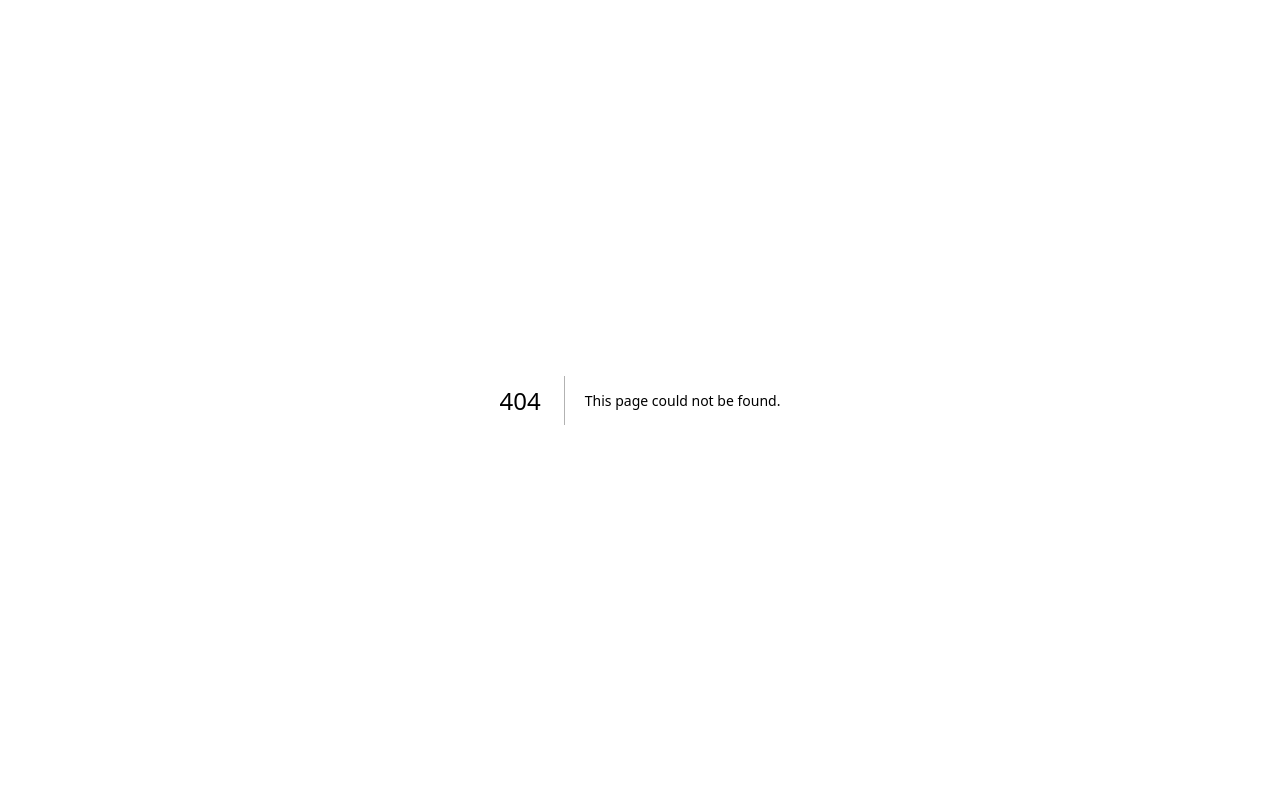
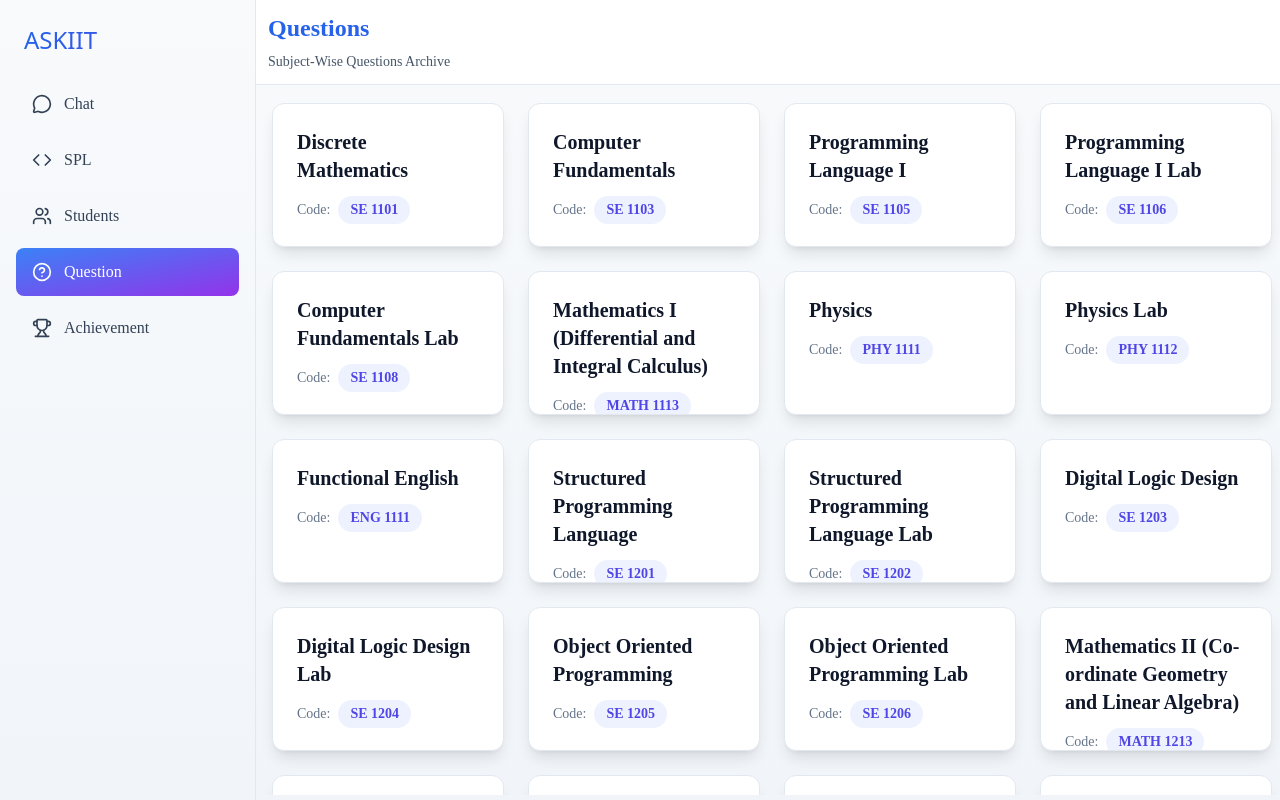
Before and after one commit to archmage-24/askiit, a Next.js app in the folder client/: page /questions in a window 1280 px wide. Before the commit this address had no page. Built offline with nearby package versions, Linux system fonts and the light colour scheme; a web font is replaced by a local one.

Commit message:
feat: add questions page

```diff
--- /dev/null
+++ b/client/src/app/questions/layout.tsx
@@ -0,0 +1,29 @@
+import { Sidebar } from "@/components/Sidebar";
+import React from "react";
+
+interface LayoutProps {
+  children: React.ReactNode;
+}
+
+const Layout: React.FC<LayoutProps> = ({ children }) => {
+  return (
+    <div className="min-h-screen bg-gradient-to-b from-slate-50 to-slate-100">
+      <div className="flex">
+        <Sidebar />
+
+        {/* Main content area */}
+        <main className="flex-1">
+          {/* Header */}
+          <header className="bg-white border-b border-slate-200 p-3 fixed top-0 left-64 right-0">
+            <h1 className="text-2xl font-bold font-sans text-slate-800 bg-gradient-to-r from-blue-600 to-indigo-600 bg-clip-text text-transparent">Questions</h1>
+            <p className="text-sm text-slate-600 mt-2">Subject-Wise Questions Archive</p>
+          </header>
+          {/* Page Content */}
+          {children}
+        </main>
+      </div>
+    </div>
+  );
+};
+
+export default Layout;
--- /dev/null
+++ b/client/src/app/questions/page.tsx
@@ -0,0 +1,105 @@
+import { CourseCard } from "@/components/CourseCard";
+
+const Page = () => {
+  const courses = [
+    // Semester 1
+    { code: "SE 1101", name: "Discrete Mathematics" },
+    { code: "SE 1103", name: "Computer Fundamentals" },
+    { code: "SE 1105", name: "Programming Language I" },
+    { code: "SE 1106", name: "Programming Language I Lab" },
+    { code: "SE 1108", name: "Computer Fundamentals Lab" },
+    {
+      code: "MATH 1113",
+      name: "Mathematics I (Differential and Integral Calculus)",
+    },
+    { code: "PHY 1111", name: "Physics" },
+    { code: "PHY 1112", name: "Physics Lab" },
+    { code: "ENG 1111", name: "Functional English" },
+
+    // Semester 2
+    { code: "SE 1201", name: "Structured Programming Language" },
+    { code: "SE 1202", name: "Structured Programming Language Lab" },
+    { code: "SE 1203", name: "Digital Logic Design" },
+    { code: "SE 1204", name: "Digital Logic Design Lab" },
+    { code: "SE 1205", name: "Object Oriented Programming" },
+    { code: "SE 1206", name: "Object Oriented Programming Lab" },
+    {
+      code: "MATH 1213",
+      name: "Mathematics II (Co-ordinate Geometry and Linear Algebra)",
+    },
+    { code: "STAT 1213", name: "Statistics" },
+    { code: "ENG 1212", name: "English Proficiency and Presentation Skills" },
+
+    // Semester 3
+    { code: "SE 2101", name: "Data Structure" },
+    { code: "SE 2102", name: "Data Structure Lab" },
+    { code: "SE 2103", name: "Database Systems" },
+    { code: "SE 2104", name: "Database Systems Lab" },
+    { code: "SE 2105", name: "Software Engineering Fundamentals" },
+    { code: "SE 2107", name: "Theory of Computation" },
+    {
+      code: "MATH 2113",
+      name: "Mathematics III (Vector Analysis and Fourier Analysis)",
+    },
+    { code: "SE 2108", name: "Technical Writing and Communication" },
+
+    // Semester 4
+    { code: "SE 2201", name: "Operating System" },
+    { code: "SE 2202", name: "Operating System Lab" },
+    { code: "SE 2203", name: "Software Requirements Engineering" },
+    { code: "SE 2205", name: "Computer Networks" },
+    { code: "SE 2206", name: "Computer Networks Lab" },
+    { code: "SE 2207", name: "Algorithms" },
+    { code: "SE 2208", name: "Algorithms Lab" },
+    { code: "SE 2209", name: "Software Quality Assurance and Testing" },
+
+    // Semester 5
+    { code: "SE 3101", name: "Artificial Intelligence" },
+    { code: "SE 3102", name: "Artificial Intelligence Lab" },
+    { code: "SE 3103", name: "Human Computer Interaction" },
+    { code: "SE 3105", name: "Software Design and Architecture" },
+    { code: "SE 3107", name: "Computer Graphics" },
+    { code: "SE 3108", name: "Computer Graphics Lab" },
+    { code: "SE 3109", name: "Web Engineering" },
+    { code: "SE 3110", name: "Web Engineering Lab" },
+
+    // Semester 6
+    { code: "SE 3201", name: "Software Project Management" },
+    { code: "SE 3203", name: "Distributed Systems" },
+    { code: "SE 3205", name: "Mobile Application Development" },
+    { code: "SE 3206", name: "Mobile Application Development Lab" },
+    { code: "SE 3207", name: "Cyber Security and Forensics" },
+    { code: "SE 3209", name: "Cloud Computing" },
+    { code: "SE 3210", name: "Cloud Computing Lab" },
+    { code: "SE 3212", name: "Project / Thesis - I" },
+
+    // Semester 7
+    { code: "SE 4101", name: "Data Mining and Data Warehousing" },
+    { code: "SE 4102", name: "Data Mining and Data Warehousing Lab" },
+    { code: "SE 4103", name: "Software Metrics and Measurements" },
+    { code: "SE 4105", name: "Machine Learning" },
+    { code: "SE 4106", name: "Machine Learning Lab" },
+    { code: "SE 4110", name: "Project / Thesis - II" },
+    { code: "SE XXXX", name: "Departmental Elective I" },
+    { code: "SE XXXX", name: "Departmental Elective II" },
+
+    // Semester 8
+    { code: "SE 4201", name: "Software Development Process and Models" },
+    { code: "SE 4203", name: "Software Evolution and Maintenance" },
+    { code: "SE 4210", name: "Project / Thesis - III" },
+    { code: "SE XXXX", name: "Departmental Elective III" },
+    { code: "SE XXXX", name: "Departmental Elective IV" },
+  ];
+
+  return (
+    <div className="mt-[95px] px-4 py-2 h-[calc(100vh-100px)] overflow-y-auto pr-2 scrollable-hidden">
+      <div className="grid grid-cols-1 sm:grid-cols-2 lg:grid-cols-3 xl:grid-cols-4 gap-6">
+        {courses.map((course, index) => (
+          <CourseCard key={index} name={course.name} code={course.code} />
+        ))}
+      </div>
+    </div>
+  );
+};
+
+export default Page;
--- /dev/null
+++ b/client/src/components/CourseCard.tsx
@@ -0,0 +1,27 @@
+import Link from "next/link";
+
+interface CourseCardProps {
+  name: string;
+  code: string;
+}
+
+export const CourseCard = ({ name, code }: CourseCardProps) => {
+  return (
+    <Link href={`/questions/${code}`}>
+      <div className="bg-white rounded-xl p-6 shadow-lg hover:shadow-xl transition-all duration-300 border border-slate-200 group hover:-translate-y-1 relative overflow-hidden h-36 flex flex-col justify-between">
+        <div className="space-y-3">
+          <h3 className="text-xl font-semibold text-slate-900 group-hover:text-blue-600 transition-colors duration-200">
+            {name}
+          </h3>
+          <div className="flex items-center gap-2">
+            <span className="text-sm text-slate-500 font-medium">Code:</span>
+            <span className="text-sm font-semibold text-indigo-600 bg-indigo-50 px-3 py-1 rounded-full">
+              {code}
+            </span>
+          </div>
+        </div>
+        <div className="absolute inset-0 rounded-xl bg-gradient-to-r from-blue-600 to-indigo-600 opacity-0 group-hover:opacity-5 transition-opacity duration-300 pointer-events-none"></div>
+      </div>
+    </Link>
+  );
+};
```
